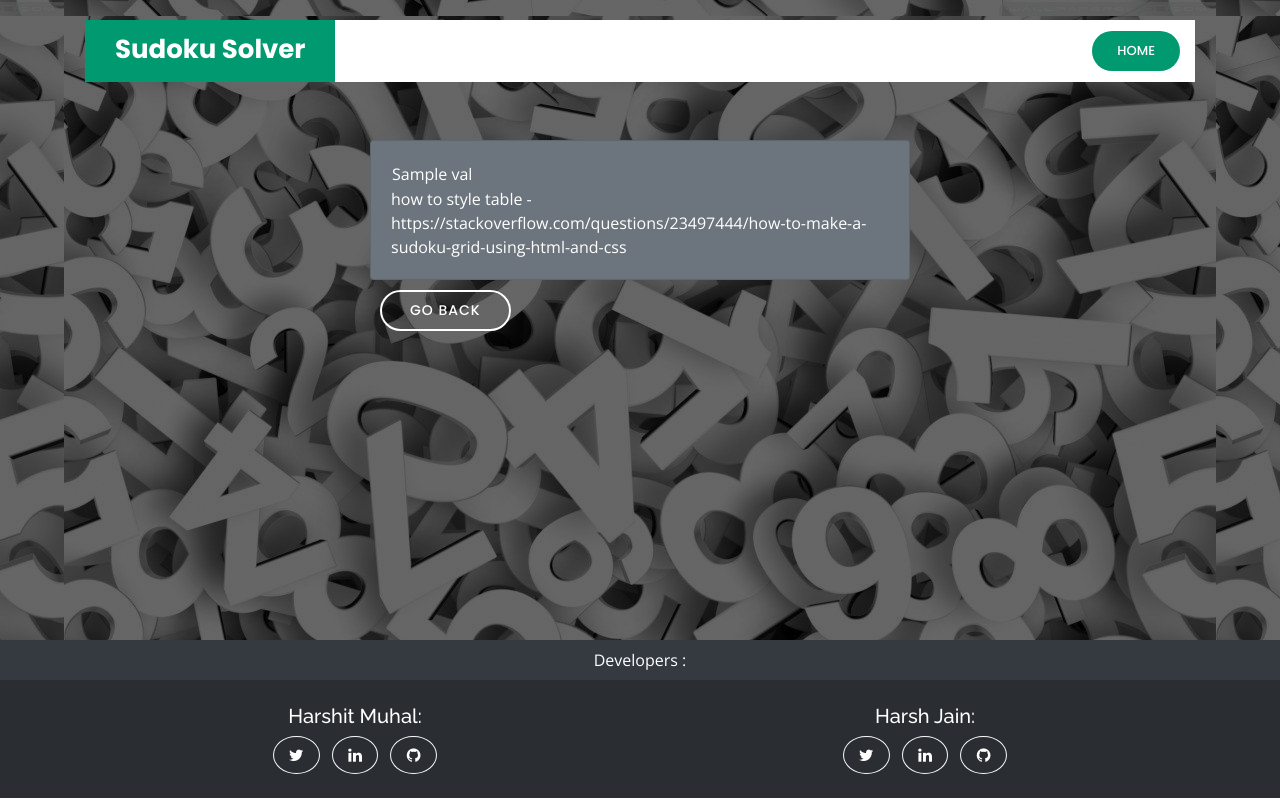
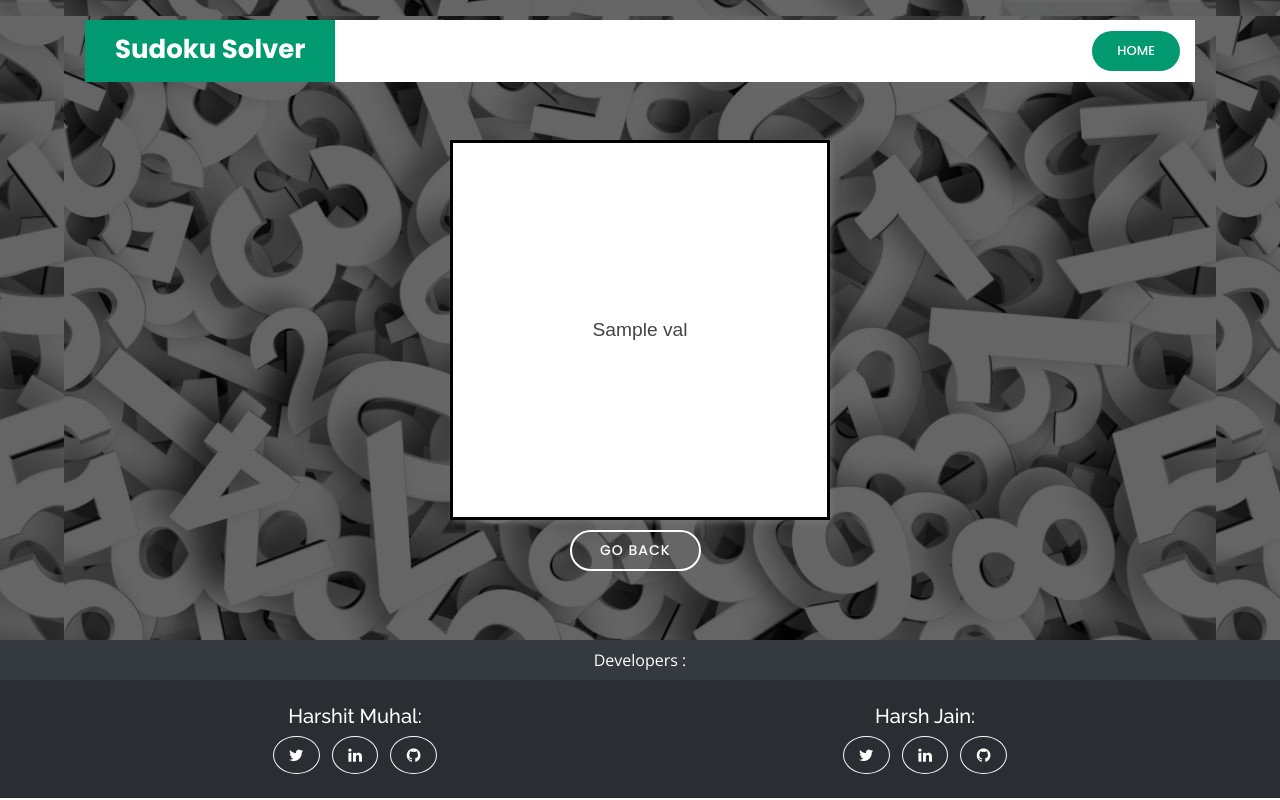
Before and after one commit to a-mere-peasant/sudokuNet, a Django app: template templates/main/prediction.html in a window 1280 px wide. Run offline with Django 3.2, Linux system fonts and the light colour scheme; the template is opened without the code that fills it: most values are stand-ins (such as "Sample title", 1, 10 or a date in 2020); some libraries are stand-ins or nearby versions.

Commit message:
added frontend for sudoku display

```diff
--- a/static/css/style.css
+++ b/static/css/style.css
@@ -4,6 +4,12 @@
 * Author: BootstrapMade.com
 * License: https://bootstrapmade.com/license/
 */
+
+
+/*--------------------------------------------------------------
+# Sudoku table
+--------------------------------------------------------------*/
+
 
 /*--------------------------------------------------------------
 # General
--- a/templates/main/base.html
+++ b/templates/main/base.html
@@ -25,10 +25,6 @@
   <link href="{%static 'vendor/aos/aos.css'%}" rel="stylesheet">
   <!-- Template Main CSS File -->
   <link href="{%static 'css/style.css'%}" rel="stylesheet">
-  <!-- =======================================================
-  * Template Name: Bethany - v2.2.0
-  * Template URL: https://bootstrapmade.com/bethany-free-onepage-bootstrap-theme/
-  ======================================================== -->
 </head>
 <body>
   {%include 'navbar.html' %}
--- a/templates/main/prediction.html
+++ b/templates/main/prediction.html
@@ -1,6 +1,71 @@
 {%extends 'main/base.html'%}
 {% load static%}
 {%block body%}
+
+<style>
+
+table {
+  border-collapse: collapse;
+  width: 380px;
+  height: 380px;
+  margin: auto;
+}
+
+td {
+  width: calc(100%/9);
+  border: 1px solid #ccc;
+  text-align: center;
+  font-family: Arial;
+  font-size: 1.2em;
+  background-color: white;
+  margin: 1em;
+  position:relative;
+/*   display:flex; */
+}
+
+td:after {
+  padding: 100%
+}
+td:hover, td:active {
+  background-color: #e9ebee;
+}
+
+tr td:nth-child(3n) {
+  border-right: 2px solid black;
+}
+
+table tr:nth-child(3n) {
+  border-bottom: 2px solid black;
+}
+
+table {
+  border: 3px solid black;
+  box-shadow: 2px 3px 5px rgba(128,128,128,0.5);
+}
+
+table tr {
+  width:100%;
+/*   height: 40px; */
+}
+
+table tr:after{
+  padding-bottom: 100%;
+}
+
+.mainContent {
+  margin: auto;
+}
+
+.cell-bg {
+  width: 50px;
+  height: 50px;
+  background: red;
+  position:absolute;
+  z-index: -1;
+  top:0;
+  left:0;
+}
+</style>
 
 <div id="newbg" style="background: url('{%static 'img/bg.jpg'%}') center center fixed">
 <section id="hero">
@@ -9,9 +74,7 @@
     <div class='row align-items-center'>
       <div class='col-sm-6 offset-sm-3'>
 
-        <div class="card text-white bg-secondary">
-          <div class="card-body">
-
+            <div class='mainContent'>
             <table>
               {% for rowval in results %}
                  <tr>
@@ -22,19 +85,19 @@
               {% endfor %}
             </table>
 
+          </div>
 
-            how to style table - https://stackoverflow.com/questions/23497444/how-to-make-a-sudoku-grid-using-html-and-css
-
-
-
-          </div>
-        </div>
-
-        <a href="{%url 'main_page'%}" class="btn-get-started scrollto">Go Back</a>
-
+            <!-- how to style table - https://stackoverflow.com/questions/23497444/how-to-make-a-sudoku-grid-using-html-and-css -->
       </div>
 
     </div>
+
+    <div class='row align-items-center'>
+      <div class='col-sm-5 offset-sm-5'>
+      <a href="{%url 'main_page'%}" class="btn btn-get-started scrollto">Go Back</a>
+    </div>
+  </div>
+
 </div>
 
 </section>
--- a/templates/navbar.html
+++ b/templates/navbar.html
@@ -10,7 +10,7 @@
 
       <nav class="nav-menu d-none d-lg-block">
         <ul>
-          <li class="get-started"><a href="#header">Home</a></li>
+          <li class="get-started"><a href="{%url 'main_page'%}">Home</a></li>
         </ul>
       </nav>
     </div>
```
Also changed, not shown: main/views.py (+21 -15 lines).
